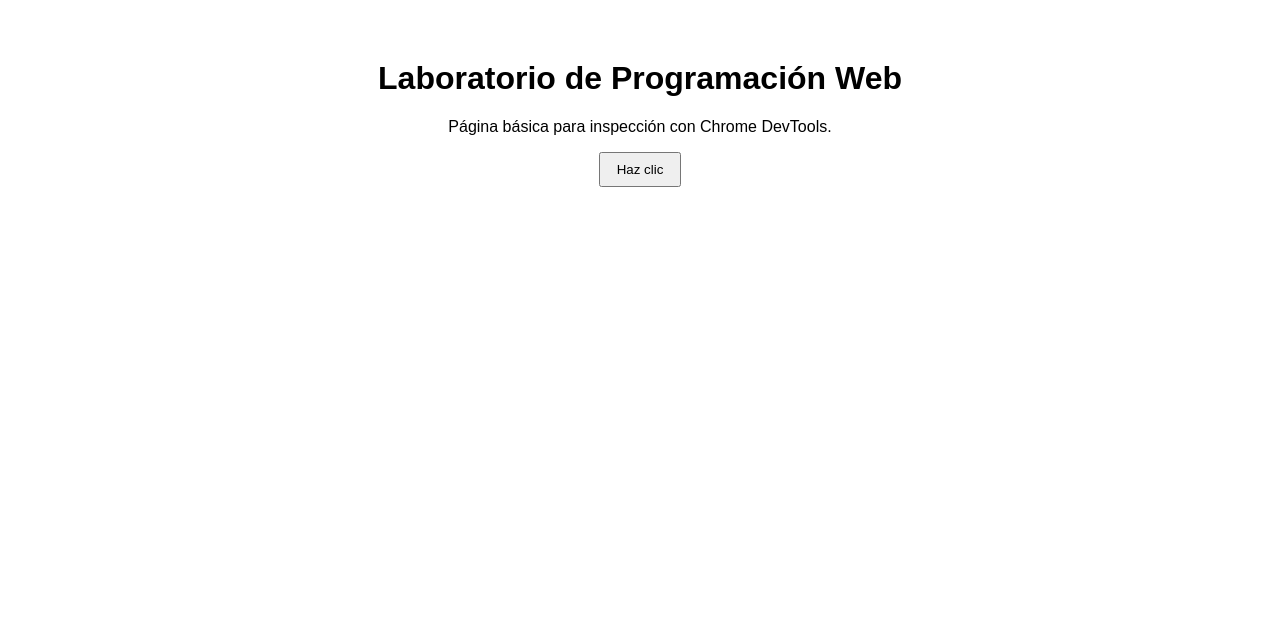
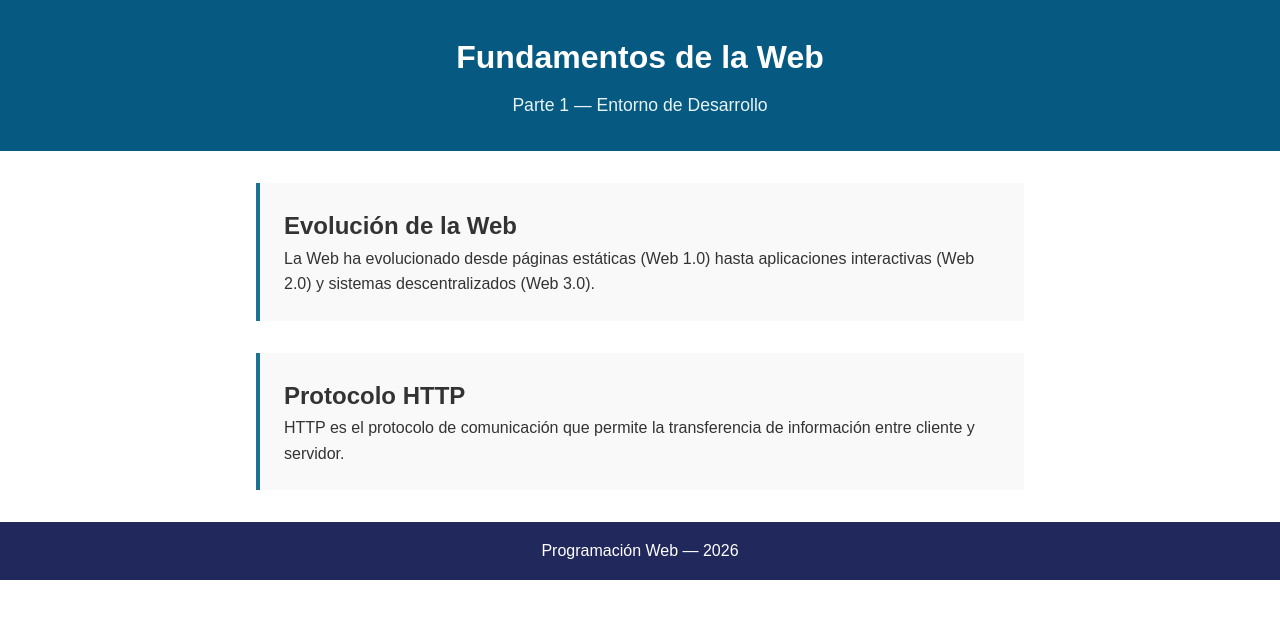
Before and after one commit to Moisex006/cardenas-post1-u1, a plain HTML site: page parte-1-entorno/index.html in a window 1280 px wide. Drawn offline with Linux system fonts and the light colour scheme.

Commit message:
feat: agregar estructura HTML base, estilos y script inicial (parte 1)

```diff
--- /dev/null
+++ b/parte-1-entorno/css/style.css
@@ -0,0 +1,47 @@
+/* styles.css — Estilos basicos del laboratorio */
+
+* {
+  margin: 0;
+  padding: 0;
+  box-sizing: border-box;
+}
+
+body {
+  font-family: Arial, sans-serif;
+  font-size: 16px;
+  color: #333333;
+  line-height: 1.6;
+}
+
+header {
+  background-color: #065A82;
+  color: #ffffff;
+  padding: 2rem;
+  text-align: center;
+}
+
+.subtitulo {
+  font-size: 1.1rem;
+  color: #E8F4F8;
+  margin-top: 0.5rem;
+}
+
+main {
+  max-width: 800px;
+  margin: 2rem auto;
+  padding: 0 1rem;
+}
+
+section {
+  margin-bottom: 2rem;
+  padding: 1.5rem;
+  border-left: 4px solid #1C7293;
+  background-color: #f9f9f9;
+}
+
+footer {
+  text-align: center;
+  padding: 1rem;
+  background-color: #21295C;
+  color: #ffffff;
+}
--- a/parte-1-entorno/index.html
+++ b/parte-1-entorno/index.html
@@ -3,13 +3,30 @@
 <head>
   <meta charset="UTF-8">
   <meta name="viewport" content="width=device-width, initial-scale=1.0">
-  <title>Laboratorio Unidad 1 - Programación Web</title>
-  <link rel="stylesheet" href="style.css">
+  <title>Fundamentos de la Web — Laboratorio</title>
+  <link rel="stylesheet" href="css/style.css">
 </head>
 <body>
-  <h1>Laboratorio de Programación Web</h1>
-  <p>Página básica para inspección con Chrome DevTools.</p>
-  <button id="btn">Haz clic</button>
-  <script src="script.js"></script>
+  <header>
+    <h1>Fundamentos de la Web</h1>
+    <p class="subtitulo">Parte 1 — Entorno de Desarrollo</p>
+  </header>
+  <main>
+    <section id="evolucion">
+      <h2>Evolución de la Web</h2>
+      <p>La Web ha evolucionado desde páginas estáticas (Web 1.0)
+         hasta aplicaciones interactivas (Web 2.0) y sistemas
+         descentralizados (Web 3.0).</p>
+    </section>
+    <section id="protocolo">
+      <h2>Protocolo HTTP</h2>
+      <p>HTTP es el protocolo de comunicación que permite la
+         transferencia de información entre cliente y servidor.</p>
+    </section>
+  </main>
+  <footer>
+    <p>Programación Web &mdash; 2026</p>
+  </footer>
+  <script src="js/main.js"></script>
 </body>
 </html>
--- /dev/null
+++ b/parte-1-entorno/js/main.js
@@ -0,0 +1,9 @@
+// main.js — Funcionalidad básica del laboratorio
+
+// Registrar cuando la página terminó de cargar
+document.addEventListener("DOMContentLoaded", () => {
+  console.log("Página cargada:", new Date().toLocaleTimeString());
+  console.log("Título del documento:", document.title);
+  console.log("Secciones encontradas:",
+    document.querySelectorAll("section").length);
+});
--- a/parte-1-entorno/script.js
+++ /dev/null
@@ -1,3 +0,0 @@
-document.getElementById('btn').addEventListener('click', () => {
-  alert('¡Entorno de desarrollo funcionando correctamente!');
-});
--- a/parte-1-entorno/style.css
+++ /dev/null
@@ -1,10 +0,0 @@
-body {
-  font-family: sans-serif;
-  max-width: 600px;
-  margin: 60px auto;
-  text-align: center;
-}
-button {
-  padding: 8px 16px;
-  cursor: pointer;
-}
```
